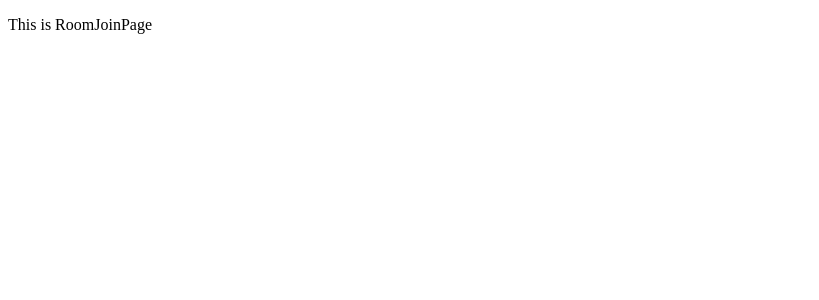
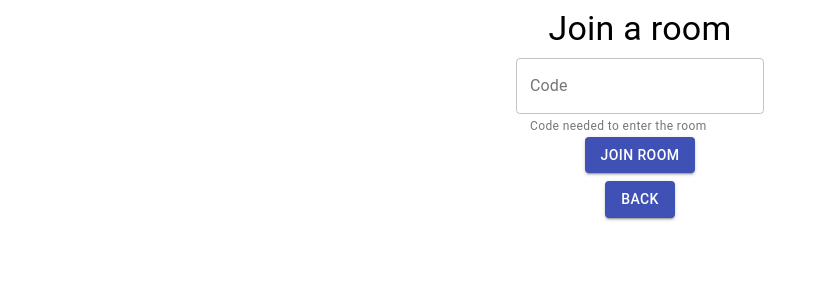
Before and after one commit to MichalKacprzak99/spotify-roomers, a React app in the folder music_controller/frontend/: page /join in a window 1280 px wide. Shown: the top 300 px of the page, without its empty margins (0-819 px from the left). Built offline with nearby package versions, Linux system fonts and the light colour scheme; the HTML template or start-up script is replaced by a standard one.

Commit message:
add basic frontend for joining rooms

```diff
--- /dev/null
+++ b/music_controller/frontend/src/pages/JoinRoomPage/JoinRoomPage.js
@@ -0,0 +1,73 @@
+import React, {useState} from 'react'
+import {Button, FormControl, Grid, TextField, Typography} from "@material-ui/core";
+import {useForm, Controller} from "react-hook-form";
+import {Link, useHistory} from "react-router-dom";
+
+const JoinRoomPage = () => {
+
+    const { handleSubmit, control} = useForm();
+    const [error, setError] = useState("")
+    const [helpText, setHelpText] = useState("Code needed to enter the room")
+    let history = useHistory();
+
+    const joinRoom = async(data) =>{
+        const response = await fetch('/api/join-room',{
+          method: 'POST',
+          headers: {'Content-Type': 'application/json'},
+          body: JSON.stringify(data)
+        });
+
+        if(response.ok){
+            history.push('/room/'+data.code)
+        } else {
+            setError("error")
+            setHelpText("Invalid room code")
+        }
+    }
+
+    return (
+        <Grid container spacing={1} align={"center"}>
+            <Grid item xs={12} align={"center"}>
+                <Typography variant={"h4"} component={"h4"}>
+                    Join a room
+                </Typography>
+            </Grid>
+            <Grid item xs={12} align={"center"}>
+                <form onSubmit={handleSubmit(joinRoom)}>
+                    <Grid item xs={12} align={"center"} >
+                        <FormControl>
+                            <Controller
+                                name={"code"}
+                                as={
+                                    <TextField
+                                        error={error}
+                                        label={"Code"}
+                                        placeholder={"Enter a room code"}
+                                        helperText={helpText}
+                                        variant={"outlined"}
+                                        color={"primary"}
+                                    />
+                                }
+                                defaultValue={''}
+                                control={control}
+                            />
+                        </FormControl>
+                    </Grid>
+                    <Grid item xs={12} align={"center"}>
+                        <Button color={"primary"} variant={"contained"} type={"submit"}>
+                            Join Room
+                        </Button>
+                    </Grid>
+                </form>
+            </Grid>
+
+            <Grid item xs={12} align={"center"}>
+                <Button color={"primary"} variant={"contained"} to={"/"} component={Link}>
+                    Back
+                </Button>
+            </Grid>
+        </Grid>
+    )
+}
+
+export default JoinRoomPage
--- /dev/null
+++ b/music_controller/frontend/src/pages/JoinRoomPage/index.js
@@ -0,0 +1 @@
+export {default} from './JoinRoomPage'
--- a/music_controller/frontend/src/pages/RoomJoinPage/RoomJoinPage.js
+++ /dev/null
@@ -1,8 +0,0 @@
-import React from 'react'
-
-
-const RoomJoinPage = () => {
-    return <p>This is RoomJoinPage</p>
-}
-
-export default RoomJoinPage
--- a/music_controller/frontend/src/pages/RoomJoinPage/index.js
+++ /dev/null
@@ -1 +0,0 @@
-export {default} from './RoomJoinPage'
--- a/music_controller/frontend/src/pages/index.js
+++ b/music_controller/frontend/src/pages/index.js
@@ -1,4 +1,4 @@
 export {default as HomePage} from './HomePage'
 export {default as CreateRoomPage} from './CreateRoomPage'
-export {default as RoomJoinPage} from './RoomJoinPage'
+export {default as RoomJoinPage} from './JoinRoomPage'
 export {default as RoomPage} from './RoomPage'
```
